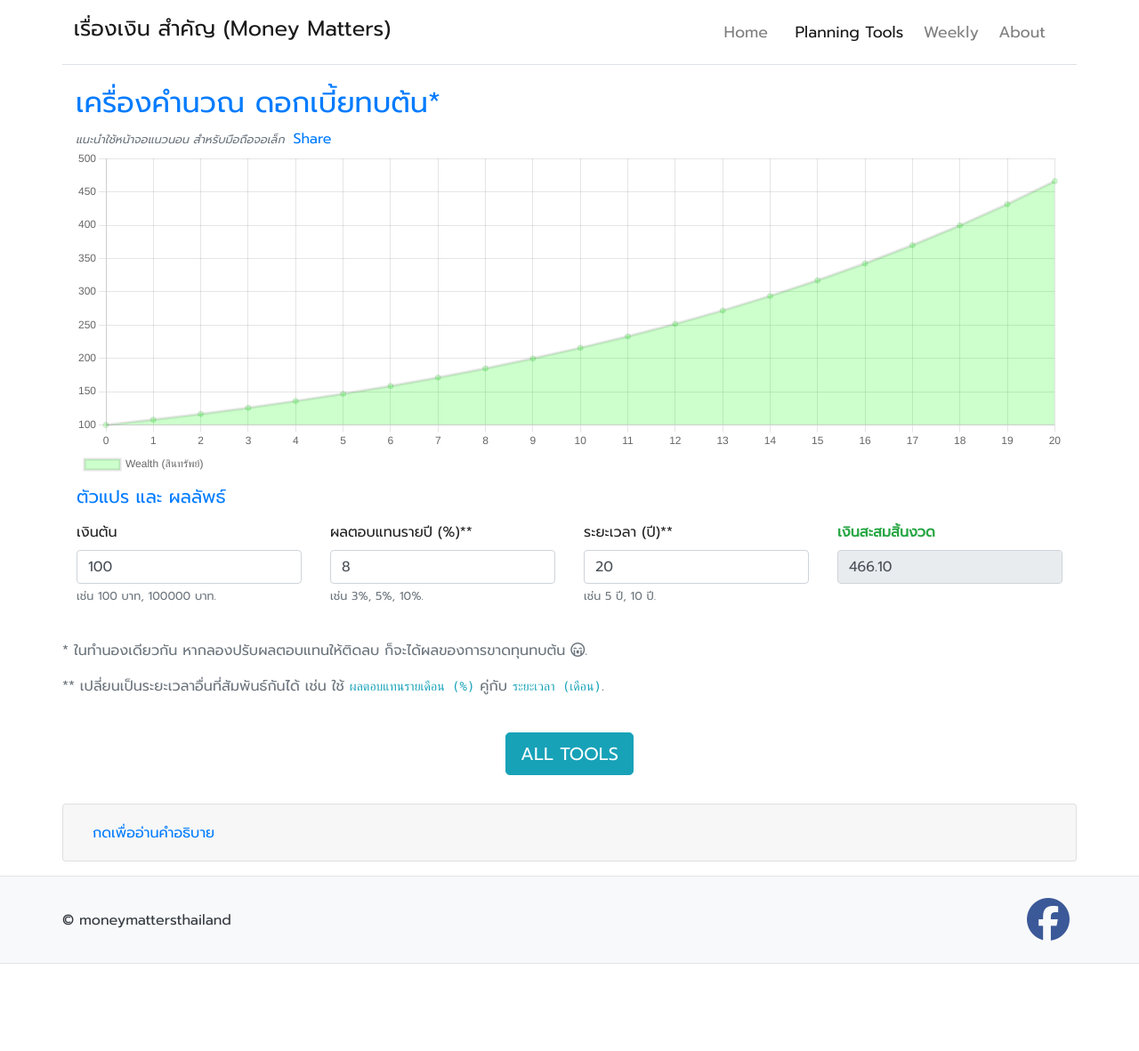
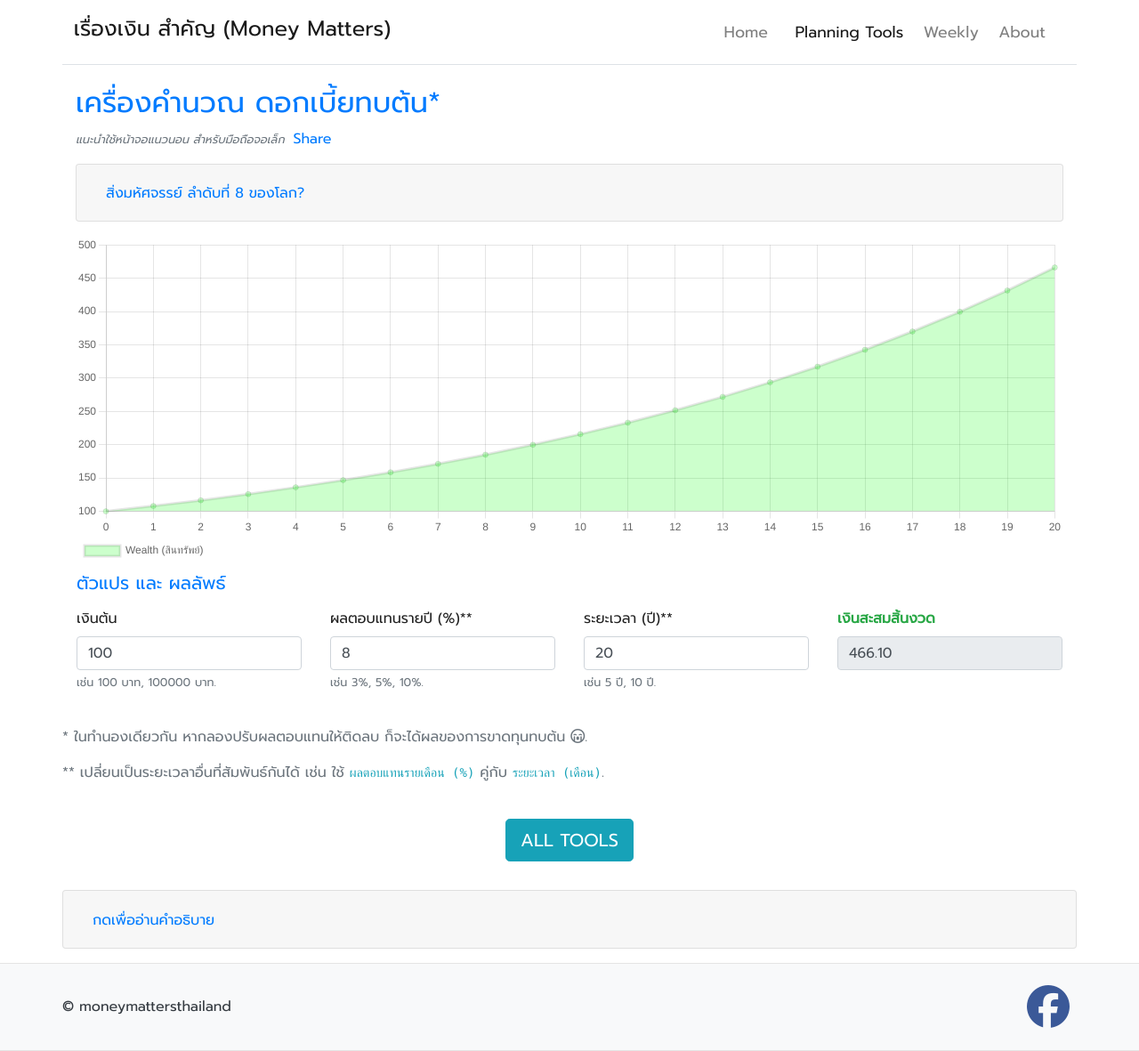
Before and after one commit to moneysart/moneysart.github.io, a Jekyll site: the page built from tools/compound-interest/index.html, in a window 1280 px wide. Shown: the whole page at 89% size. Built offline with Jekyll 4.4.1, drawn with Linux system fonts in a browser that asks for light colours; nearby versions of some CDN libraries; before the commit the page ends 1083 px from its top, so only the background shows below that.

Commit message:
add intro

```diff
--- a/tools/compound-interest/index.html
+++ b/tools/compound-interest/index.html
@@ -17,6 +17,46 @@ date: 2021-04-06
             data-layout="button" data-size="small"><a target="_blank"
                 href="{{ page.canonical_url | prepend: site.base_canonical }}"
                 class="fb-xfbml-parse-ignore">Share</a></span>
+
+        <div class="col-12 accordion px-0" id="accordion">
+            <div class="card">
+                <div class="card-header" id="headingIntro">
+                    <h2 class="mb-0">
+                        <button class="btn btn-link" type="button" data-toggle="collapse" data-target="#intro"
+                            aria-expanded="true" aria-controls="intro">
+                            สิ่งมหัศจรรย์ ลำดับที่ 8 ของโลก?
+                        </button>
+                    </h2>
+                </div>
+                <div id="intro" class="collapse" aria-labelledby="headingIntro"
+                    data-parent="#accordion">
+                    <div class="card-body">
+                        <p>
+                            ดอกเบี้ยทบต้น หรือ compound interest นั้น มีพลังอำนาจน่าอัศจรรย์ <br>
+                            ในการที่จะเปลี่ยนสถานะทางการเงินของคนคนหนึ่ง ให้ดีขึ้นได้อย่างไม่น่าเชื่อ <br>
+                            ถึงขนาดที่มีคนกล่าวว่า มันเป็นสิ่งมหัศจรรย์ลำดับที่ 8 ของโลก เลยทีเดียว
+                        </p>
+                        <p>
+                            ความมหัศจรรย์ของดอกเบี้ยทบต้น จะเกิดขี้นเมื่อ <br>
+                            เราจัดเก็บเงินออมไว้ในสรรสินทรัพย์ที่เหมาะสม และปล่อยให้ดอกผลของสินทรัพย์นั้นเติบโตอย่างต่อเนื่อง <br>
+                            เมื่อนั้น เงินออมของเราก็จะสามารถเติบโตได้อย่างมั่นคง และไม่มีขีดจำกัด
+                        </p>
+                        <p>
+                            อย่างไรก็ตาม หลายคนยังไม่สามารถจินตนาการได้ ว่าเงินออมก้อนเล็กๆ จะเติบโตเป็นหลายเท่าตัวได้อย่างไร <br>
+                            จะกดเครื่องคิดเลข ก็ไม่เห็นภาพการเติบโตที่ชัดเจน
+                        </p>
+                        <p>
+                            เราจึงทำเครื่องมือนี้ขึ้นมา ให้นักลงทุนสามารถจำลองการเติบโตของเงินออม ตามหลักการของ ดอกเบี้ยทบต้น <br>
+                            ซึ่งจะเกิดขึ้นเมื่อเรานำดอกผลที่ได้จากการลงทุน มาลงทุนต่อนั่นเอง
+                        </p>
+                        <p>
+                            หวังว่าจะช่วยให้คุณมีสุขภาพการเงินที่ดีขึ้นครับ.
+                        </p>
+                    </div>
+                </div>
+            </div>
+        </div>
+
         <canvas id="canvas" class="canvas-chart"></canvas>
     </div>
 
```
